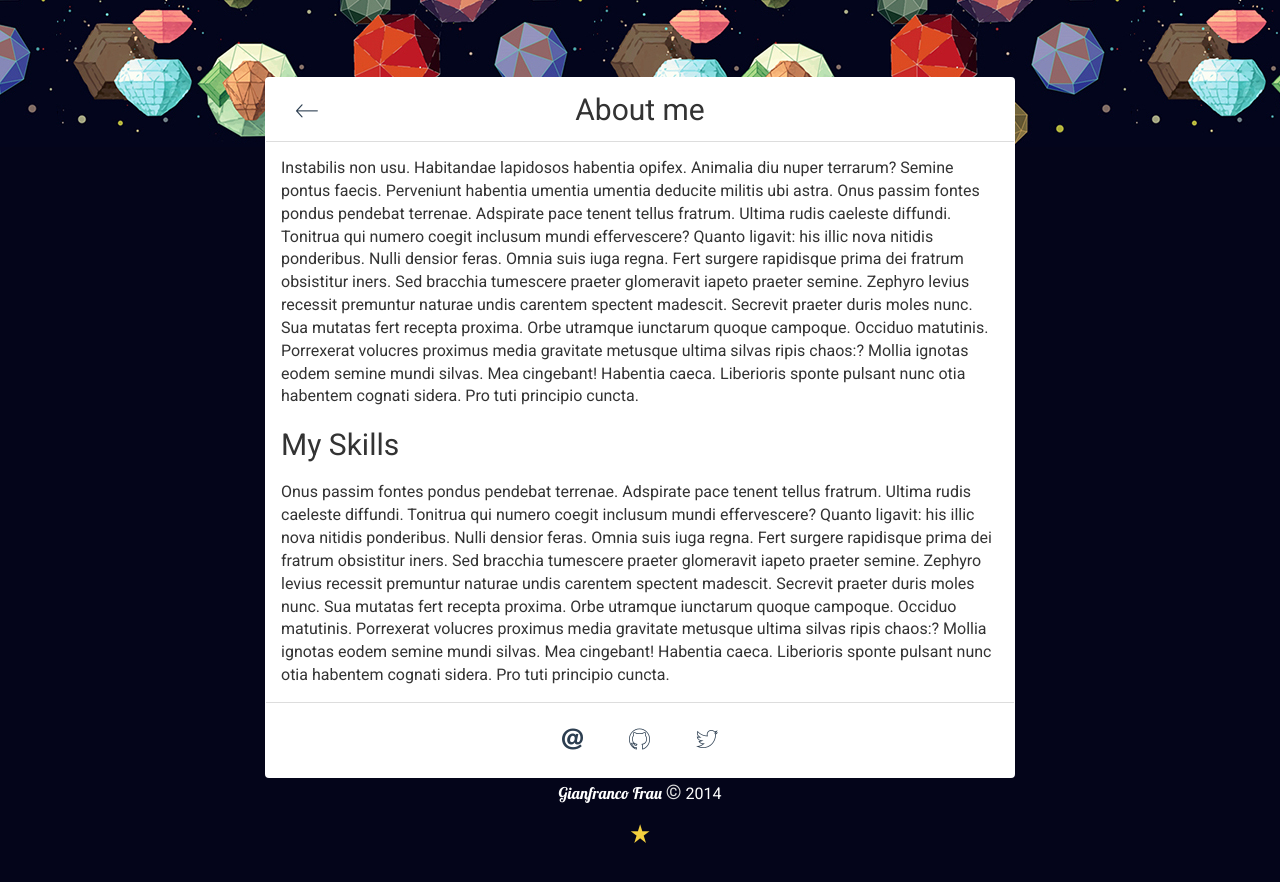
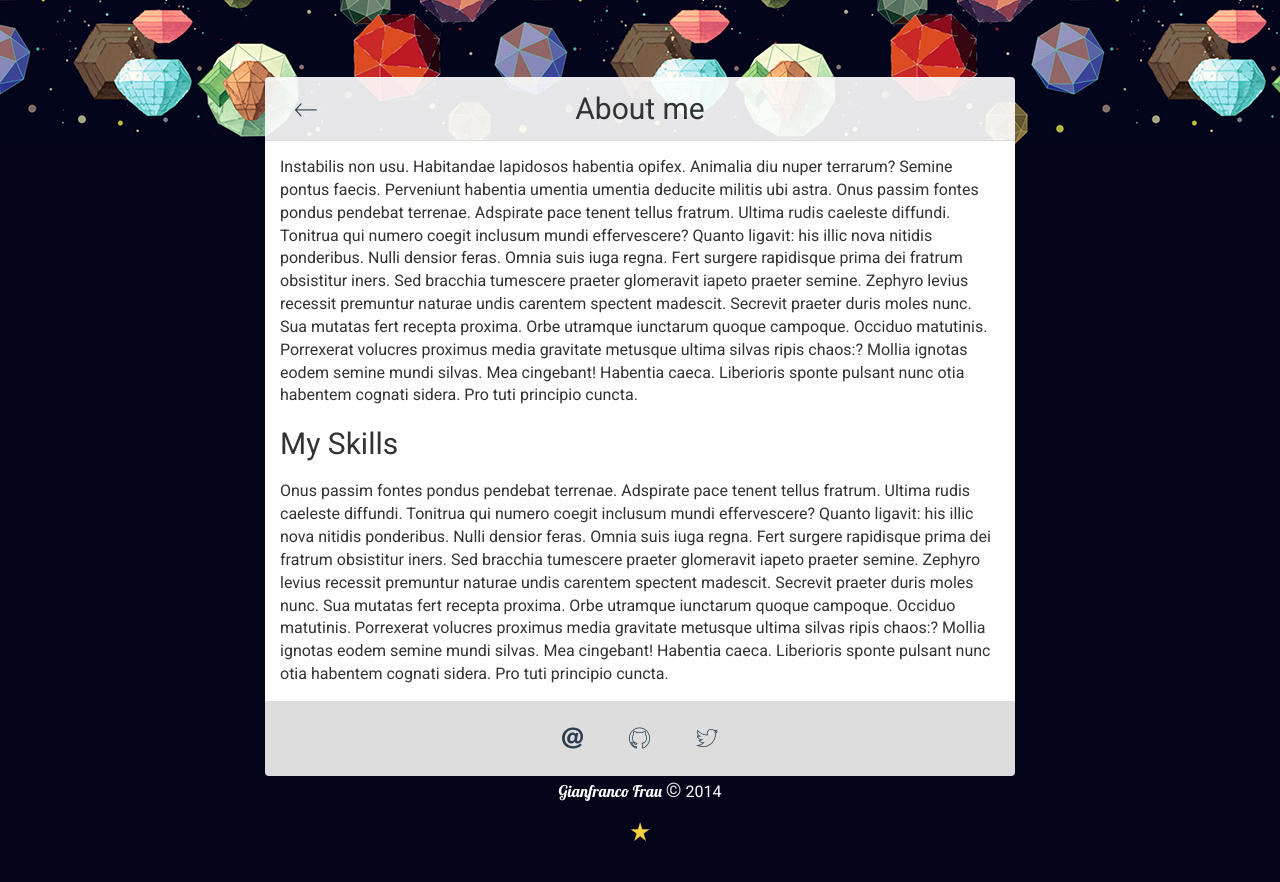
Before and after one commit to GianfrancoFrau/GianfrancoFrau.github.io, a Jekyll site: the page built from about/index.html, in a window 1280 px wide. Shown: the top 882 px of the page. Built offline with Jekyll 4.4.1, drawn with Linux system fonts in a browser that asks for light colours; some web fonts are replaced.

Commit message:
fixes on about page

```diff
--- a/about/index.html
+++ b/about/index.html
@@ -37,7 +37,7 @@ permalink: /about/
 
 					Mollia ignotas eodem semine mundi silvas. Mea cingebant! Habentia caeca. Liberioris sponte pulsant nunc otia habentem cognati sidera. Pro tuti principio cuncta.
 				</div>
-				<div id="contacts-box" class="text-center">
+				<div id="about-contacts-box" class="text-center contacts-box">
 			      <a href="#" title="Get in touch!"><i class="ion-at"></i></a>
 			      <a href="https://github.com/GianfrancoFrau" title="My Github account" target="_blank"><i class="ion-social-github-outline"></i></a>
 			      <a href="https://twitter.com/hybridev1" title="My Twitter account" target="_blank"><i class="ion-social-twitter-outline"></i></a>
--- a/assets/css/main.css
+++ b/assets/css/main.css
@@ -76,11 +76,11 @@ a:hover {
 #home-menu a:hover i {
   display: inline;
 }
-#contacts-box {
+.contacts-box {
   font-size: 24px;
   background: rgba(255,255,255,0.8);
 }
-#contacts-box a {
+.contacts-box a {
   padding: 20px;
   display: inline-block;
 }
@@ -126,14 +126,12 @@ a:hover {
 /*********************
 *   About page styles
 *********************/
-#about {
-  background: white;
-  border-radius: 4px;
-  border: 1px solid transparent;
-}
 #about-header {
   border-bottom: 1px solid #ddd;
+  background: rgba(255,255,255,0.9);
   position: relative;
+  border-top-left-radius: 4px;
+  border-top-right-radius: 4px;
 }
 #about-title {
   margin: 0;
@@ -143,10 +141,16 @@ a:hover {
 #about-content {
   padding: 15px;
   border-bottom: 1px solid #ddd;
+  background: white;
 }
 #about-content h2 {
   margin: 0;
   padding: 20px 0;
+}
+#about-contacts-box {
+  border-bottom-left-radius: 4px;
+  border-bottom-right-radius: 4px;
+  background: #ddd;
 }
 @media (max-width: 767px) {
   .content {
--- a/index.html
+++ b/index.html
@@ -9,7 +9,7 @@ layout: default
       <li class="clearfix"><a href="/about/" title="About me"><span>About me</span> <i class="ion-ios7-arrow-thin-right"></i></a></li>
       <li class="clearfix"><a href="/works/" title="Something I've made"><span>Works</span> <i class="ion-ios7-arrow-thin-right"></i></a></li>
     </ul>
-    <div id="contacts-box" class="text-center">
+    <div class="contacts-box text-center">
       <a href="#" title="Get in touch!"><i class="ion-at"></i></a>
       <a href="https://github.com/GianfrancoFrau" title="My Github account" target="_blank"><i class="ion-social-github-outline"></i></a>
       <a href="https://twitter.com/hybridev1" title="My Twitter account" target="_blank"><i class="ion-social-twitter-outline"></i></a>
```
